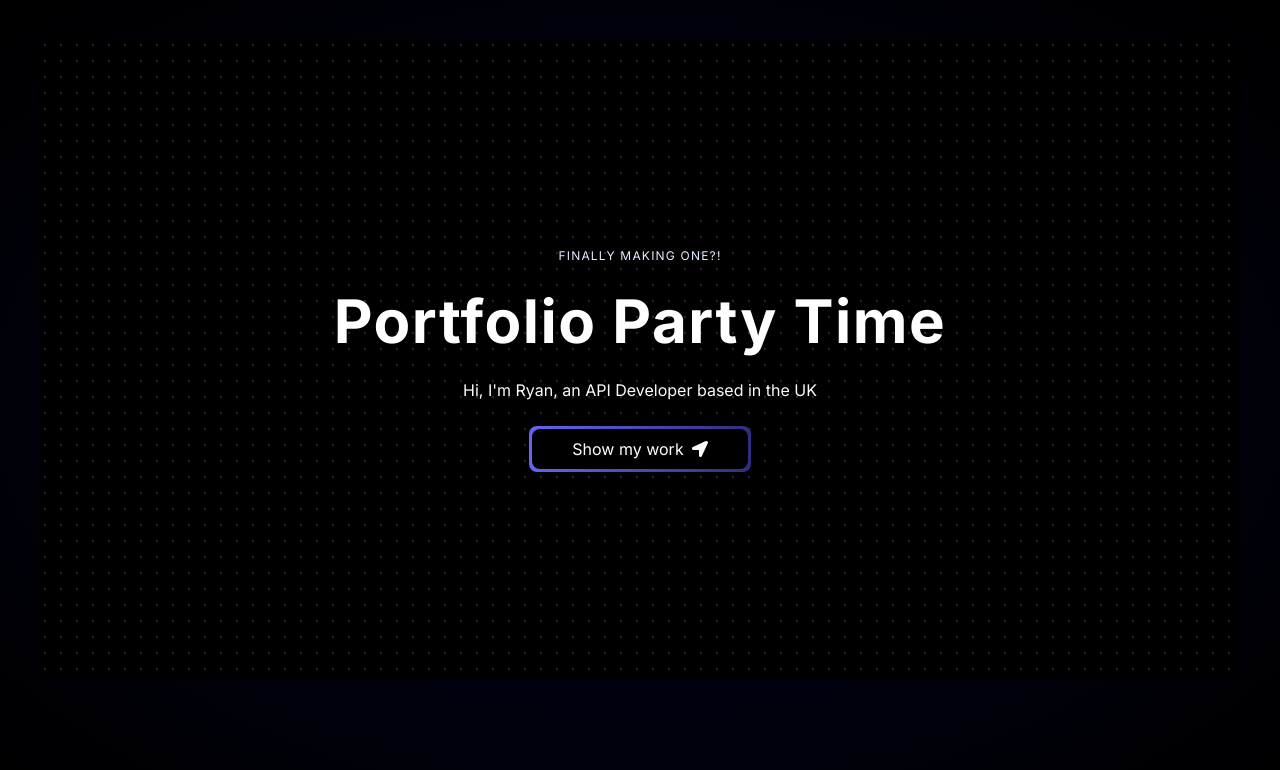
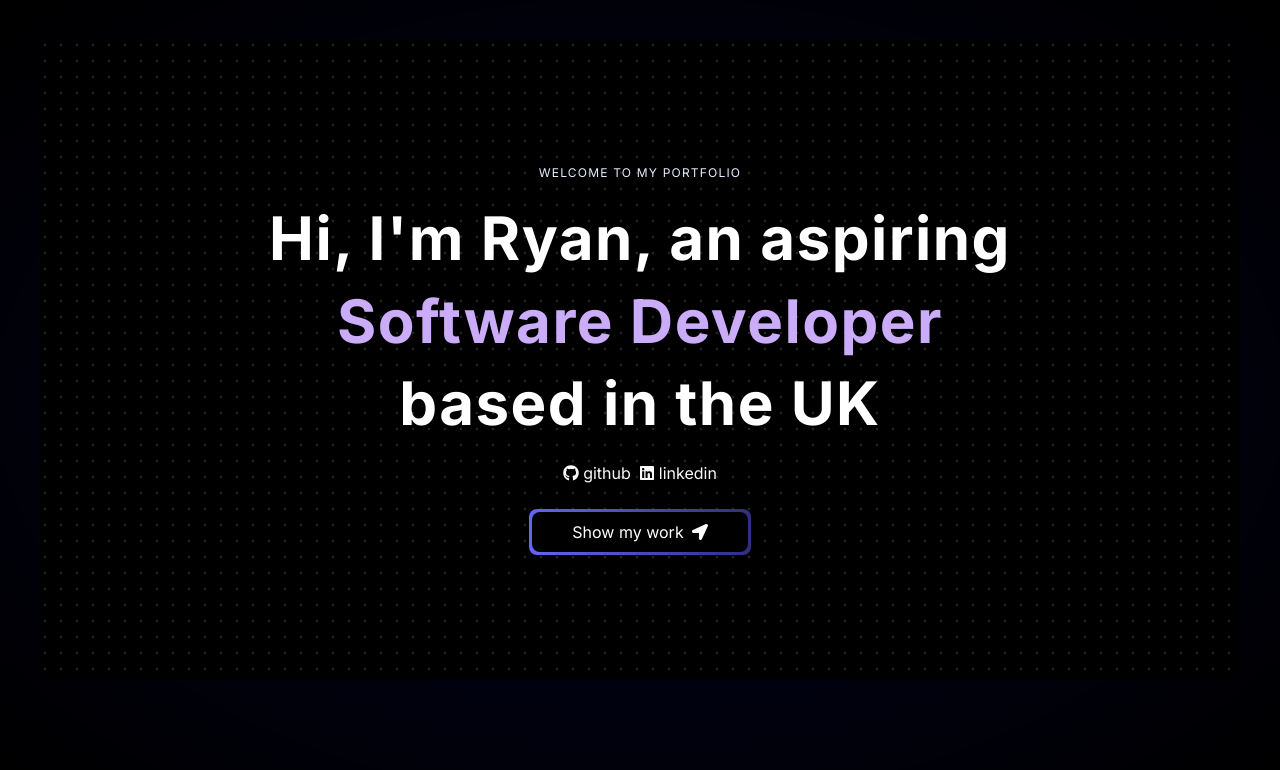
Before and after one commit to RThom6/rthom6.github.io, a Next.js app: page / in a window 1280 px wide. Shown: the top 770 px of the page. Built offline with nearby package versions, Linux system fonts and the light colour scheme.

Commit message:
Added colouring to Hero text and moved stuff around

```diff
--- a/components/hero.tsx
+++ b/components/hero.tsx
@@ -3,7 +3,7 @@ import React from 'react'
 import { TextGenerateEffect } from './ui/text-generate-effect'
 import { HeroHighlight } from './ui/hero-highlight'
 import LitBorderButton from './ui/lit-border-button'
-import { FaLocationArrow } from 'react-icons/fa'
+import { FaGithub, FaLinkedin, FaLocationArrow } from 'react-icons/fa'
 
 const Hero = () => {
   return (
@@ -16,15 +16,21 @@ const Hero = () => {
           <div className="flex justify-center relative my-20 z-10">
             <div className='max-w-[89vw] md:max-w-2xl lg:max-w-[60vw] flex flex-col items-center justify-center'>
               <h2 className="uppercase tracking-widest text-xs text-center text-blue-100 max-w-80">
-                Finally making one?!
+                Welcome to my portfolio
               </h2>
 
               <TextGenerateEffect
                 className="text-center text-[40px] md:text-5xl lg:text-6xl"
-                words="Portfolio Party Time"
+                words="Hi, I'm Ryan, an aspiring Software Developer based in the UK"
               />
-              <p>
-                Hi, I'm Ryan, an API Developer based in the UK
+
+              <p className="flex items-center justify-center gap-2">
+                <a href="https://github.com/rthom6" className="flex items-center justify-center gap-1">
+                  <FaGithub/>github
+                </a>
+                <a href="https://www.linkedin.com/in/rythom6/" className="flex items-center justify-center gap-1">
+                  <FaLinkedin/>linkedin
+                </a>
               </p>
 
               <a href="#projects">
--- a/components/ui/text-generate-effect.tsx
+++ b/components/ui/text-generate-effect.tsx
@@ -37,7 +37,7 @@ export const TextGenerateEffect = ({
           return (
             <motion.span
               key={word + idx}
-              className="dark:text-white text-black opacity-0"
+              className={`${idx > 4 && idx < 7 ? "text-purple" : "dark:text-white text-black"} opacity-0`}
               style={{
                 filter: filter ? "blur(10px)" : "none",
               }}
```
